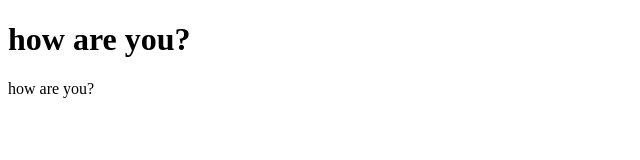
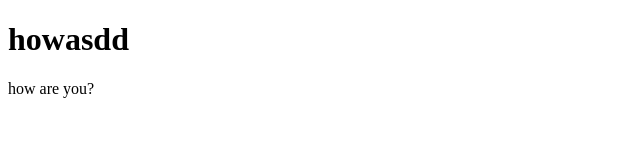
Before and after one commit to ChuFta/ChuFta.github.io, a plain HTML site: page index.html in a window 1280 px wide. Shown: the whole page, without its empty margins (0-640 px from the left). Drawn offline with Linux system fonts and the light colour scheme.

Commit message:
Update index.html

```diff
--- a/index.html
+++ b/index.html
@@ -4,7 +4,7 @@
         <title>ChuFta</title>
     </head>
     <body>
-        <h1>how are you?</h1>
+        <h1>howasdd</h1>
         <p>how are you?</p>
     </body>
 </html>
```
